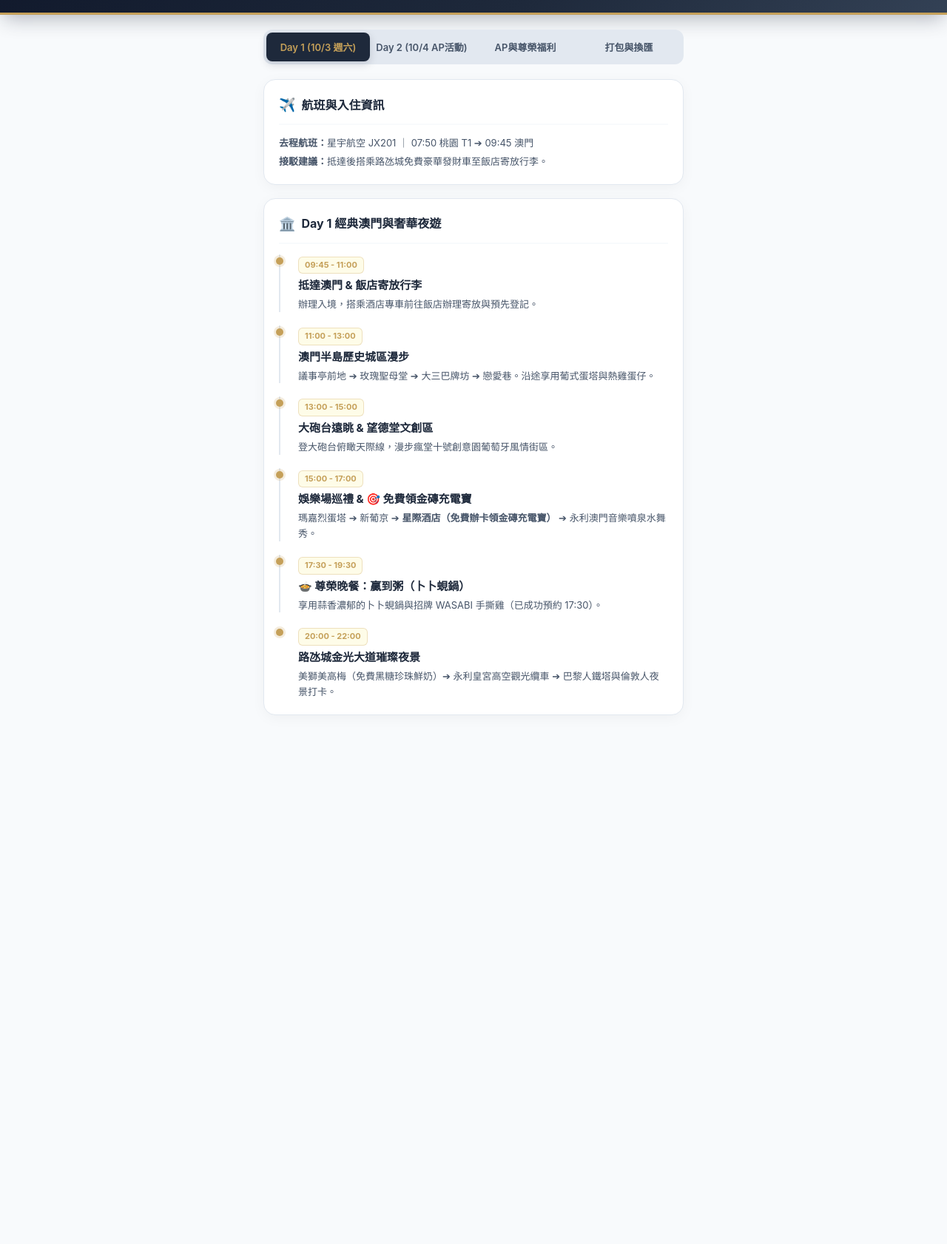
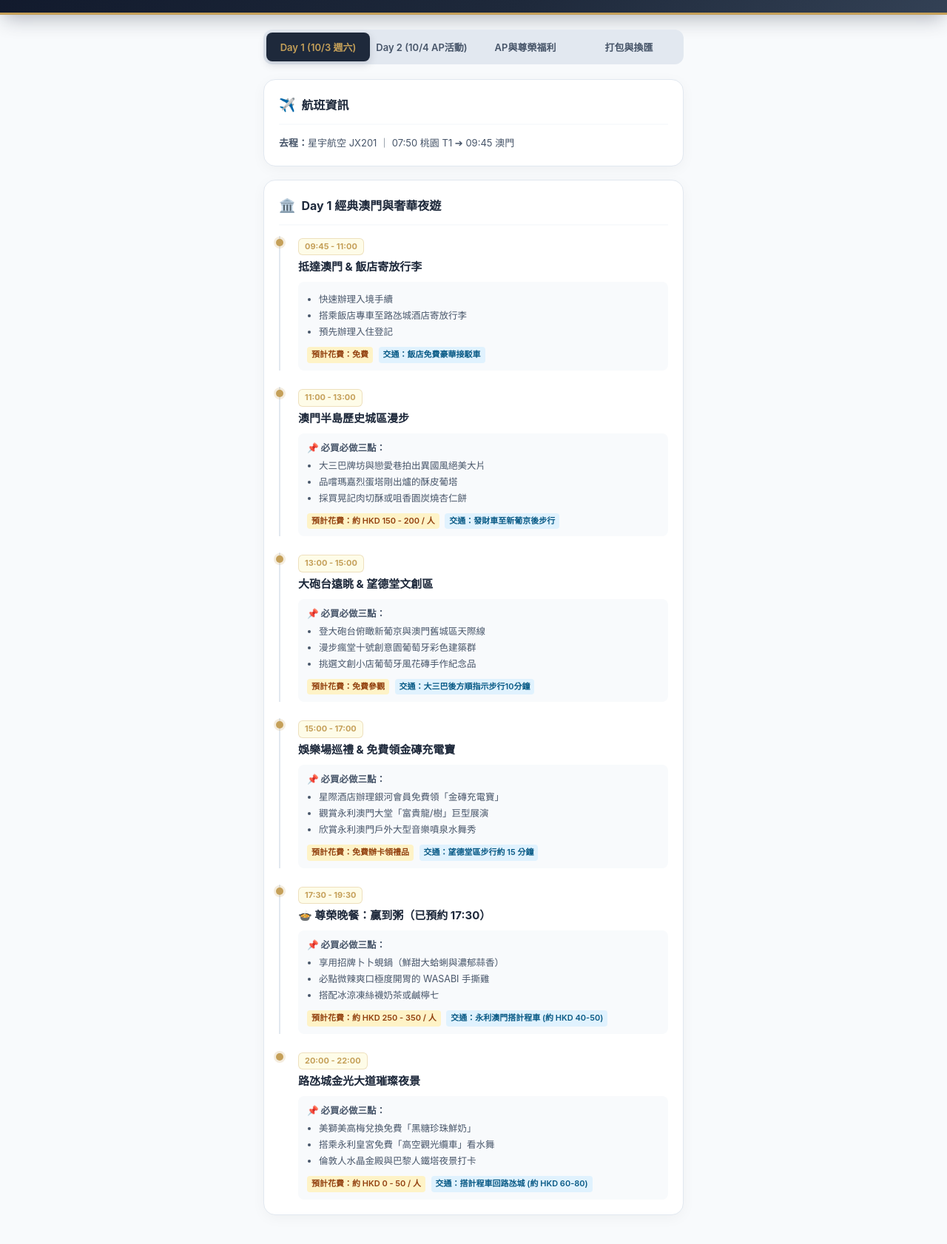
Before and after one commit to cicilia880321-tech/2026-macau-trip, a plain HTML site: page index.html in a window 1280 px wide. Shown: the part 160-1842 px from the top of the page at 74% size. Before the commit the page ends 1215 px from the top, so only its background shows below. Drawn offline with Linux system fonts and the light colour scheme.

Commit message:
Update index.html

```diff
--- a/index.html
+++ b/index.html
@@ -6,7 +6,6 @@
     <title>2026 澳門皇家極致快閃之旅 ｜ AP House Private Experience</title>
     <style>
         :root {
-            /* AP Royal Oak Inspired Palette */
             --bg-dark: #0f172a;
             --primary-blue: #1e293b;
             --ap-gold: #c5a059;
@@ -32,7 +31,6 @@
             padding-bottom: 50px;
         }
 
-        /* 頂部奢華 Banner */
         .header {
             background: linear-gradient(135deg, #0f172a 0%, #1e293b 60%, #334155 100%);
             color: white;
@@ -77,7 +75,6 @@
             padding: 20px 16px;
         }
 
-        /* 分頁切換鈕 */
         .nav-tabs {
             display: flex;
             background: #e2e8f0;
@@ -113,7 +110,6 @@
             display: block;
         }
 
-        /* 卡片設計 */
         .card {
             background: var(--card-bg);
             border-radius: 16px;
@@ -139,11 +135,10 @@
             font-size: 18px;
         }
 
-        /* 行程時間軸 */
         .timeline-item {
             position: relative;
             padding-left: 24px;
-            margin-bottom: 18px;
+            margin-bottom: 22px;
             border-left: 2px solid #e2e8f0;
         }
 
@@ -187,13 +182,37 @@
             color: var(--primary-blue);
         }
 
-        .item-desc {
-            font-size: 13px;
+        .detail-box {
+            background: #f8fafc;
+            border-radius: 8px;
+            padding: 10px 12px;
+            margin-top: 8px;
+            font-size: 12.5px;
             color: var(--text-sub);
-            margin-top: 3px;
         }
 
-        /* 亮點提要框 */
+        .detail-box ul {
+            padding-left: 16px;
+            margin: 4px 0;
+        }
+
+        .detail-box li {
+            margin-bottom: 2px;
+        }
+
+        .info-tag {
+            display: inline-block;
+            font-size: 11px;
+            font-weight: 600;
+            padding: 2px 6px;
+            border-radius: 4px;
+            margin-top: 6px;
+            margin-right: 4px;
+        }
+
+        .tag-cost { background: #fef3c7; color: #92400e; }
+        .tag-trans { background: #e0f2fe; color: #075985; }
+
         .highlight-box {
             background: #f8fafc;
             border-left: 4px solid var(--ap-gold);
@@ -209,7 +228,6 @@
             border-left: 4px solid #1e293b;
         }
 
-        /* 檢查清單 */
         .checklist-item {
             display: flex;
             align-items: center;
@@ -231,7 +249,6 @@
             cursor: pointer;
         }
 
-        /* 匯率計算器 */
         .calc-box {
             display: flex;
             gap: 10px;
@@ -284,42 +301,102 @@
         <!-- DAY 1 TAB -->
         <div id="d1" class="tab-content active">
             <div class="card">
-                <div class="card-title"><span class="icon">✈️</span> 航班與入住資訊</div>
-                <div class="item-desc"><strong>去程航班：</strong>星宇航空 JX201 ｜ 07:50 桃園 T1 ➔ 09:45 澳門</div>
-                <div class="item-desc" style="margin-top: 4px;"><strong>接駁建議：</strong>抵達後搭乘路氹城免費豪華發財車至飯店寄放行李。</div>
+                <div class="card-title"><span class="icon">✈️</span> 航班資訊</div>
+                <div style="font-size: 13px; color: var(--text-sub);">
+                    <strong>去程：</strong>星宇航空 JX201 ｜ 07:50 桃園 T1 ➔ 09:45 澳門
+                </div>
             </div>
 
             <div class="card">
                 <div class="card-title"><span class="icon">🏛️</span> Day 1 經典澳門與奢華夜遊</div>
+
                 <div class="timeline-item">
                     <span class="time-badge">09:45 - 11:00</span>
                     <div class="item-title">抵達澳門 & 飯店寄放行李</div>
-                    <div class="item-desc">辦理入境，搭乘酒店專車前往飯店辦理寄放與預先登記。</div>
+                    <div class="detail-box">
+                        <ul>
+                            <li>快速辦理入境手續</li>
+                            <li>搭乘飯店專車至路氹城酒店寄放行李</li>
+                            <li>預先辦理入住登記</li>
+                        </ul>
+                        <span class="info-tag tag-cost">預計花費：免費</span>
+                        <span class="info-tag tag-trans">交通：飯店免費豪華接駁車</span>
+                    </div>
                 </div>
+
                 <div class="timeline-item">
                     <span class="time-badge">11:00 - 13:00</span>
                     <div class="item-title">澳門半島歷史城區漫步</div>
-                    <div class="item-desc">議事亭前地 ➔ 玫瑰聖母堂 ➔ 大三巴牌坊 ➔ 戀愛巷。沿途享用葡式蛋塔與熱雞蛋仔。</div>
+                    <div class="detail-box">
+                        <strong>📌 必買必做三點：</strong>
+                        <ul>
+                            <li>大三巴牌坊與戀愛巷拍出異國風絕美大片</li>
+                            <li>品嚐瑪嘉烈蛋塔剛出爐的酥皮葡塔</li>
+                            <li>採買晃記肉切酥或咀香園炭燒杏仁餅</li>
+                        </ul>
+                        <span class="info-tag tag-cost">預計花費：約 HKD 150 - 200 / 人</span>
+                        <span class="info-tag tag-trans">交通：發財車至新葡京後步行</span>
+                    </div>
                 </div>
+
                 <div class="timeline-item">
                     <span class="time-badge">13:00 - 15:00</span>
                     <div class="item-title">大砲台遠眺 & 望德堂文創區</div>
-                    <div class="item-desc">登大砲台俯瞰天際線，漫步瘋堂十號創意園葡萄牙風情街區。</div>
+                    <div class="detail-box">
+                        <strong>📌 必買必做三點：</strong>
+                        <ul>
+                            <li>登大砲台俯瞰新葡京與澳門舊城區天際線</li>
+                            <li>漫步瘋堂十號創意園葡萄牙彩色建築群</li>
+                            <li>挑選文創小店葡萄牙風花磚手作紀念品</li>
+                        </ul>
+                        <span class="info-tag tag-cost">預計花費：免費參觀</span>
+                        <span class="info-tag tag-trans">交通：大三巴後方順指示步行10分鐘</span>
+                    </div>
                 </div>
+
                 <div class="timeline-item">
                     <span class="time-badge">15:00 - 17:00</span>
-                    <div class="item-title">娛樂場巡禮 & 🎯 免費領金磚充電寶</div>
-                    <div class="item-desc">瑪嘉烈蛋塔 ➔ 新葡京 ➔ <strong>星際酒店（免費辦卡領金磚充電寶）</strong> ➔ 永利澳門音樂噴泉水舞秀。</div>
+                    <div class="item-title">娛樂場巡禮 & 免費領金磚充電寶</div>
+                    <div class="detail-box">
+                        <strong>📌 必買必做三點：</strong>
+                        <ul>
+                            <li>星際酒店辦理銀河會員免費領「金磚充電寶」</li>
+                            <li>觀賞永利澳門大堂「富貴龍/樹」巨型展演</li>
+                            <li>欣賞永利澳門戶外大型音樂噴泉水舞秀</li>
+                        </ul>
+                        <span class="info-tag tag-cost">預計花費：免費辦卡領禮品</span>
+                        <span class="info-tag tag-trans">交通：望德堂區步行約 15 分鐘</span>
+                    </div>
                 </div>
+
                 <div class="timeline-item">
                     <span class="time-badge">17:30 - 19:30</span>
-                    <div class="item-title">🍲 尊榮晚餐：贏到粥（卜卜蜆鍋）</div>
-                    <div class="item-desc">享用蒜香濃郁的卜卜蜆鍋與招牌 WASABI 手撕雞（已成功預約 17:30）。</div>
+                    <div class="item-title">🍲 尊榮晚餐：贏到粥（已預約 17:30）</div>
+                    <div class="detail-box">
+                        <strong>📌 必買必做三點：</strong>
+                        <ul>
+                            <li>享用招牌卜卜蜆鍋（鮮甜大蛤蜊與濃郁蒜香）</li>
+                            <li>必點微辣爽口極度開胃的 WASABI 手撕雞</li>
+                            <li>搭配冰涼凍絲襪奶茶或鹹檸七</li>
+                        </ul>
+                        <span class="info-tag tag-cost">預計花費：約 HKD 250 - 350 / 人</span>
+                        <span class="info-tag tag-trans">交通：永利澳門搭計程車 (約 HKD 40-50)</span>
+                    </div>
                 </div>
+
                 <div class="timeline-item">
                     <span class="time-badge">20:00 - 22:00</span>
                     <div class="item-title">路氹城金光大道璀璨夜景</div>
-                    <div class="item-desc">美獅美高梅（免費黑糖珍珠鮮奶）➔ 永利皇宮高空觀光纜車 ➔ 巴黎人鐵塔與倫敦人夜景打卡。</div>
+                    <div class="detail-box">
+                        <strong>📌 必買必做三點：</strong>
+                        <ul>
+                            <li>美獅美高梅兌換免費「黑糖珍珠鮮奶」</li>
+                            <li>搭乘永利皇宮免費「高空觀光纜車」看水舞</li>
+                            <li>倫敦人水晶金殿與巴黎人鐵塔夜景打卡</li>
+                        </ul>
+                        <span class="info-tag tag-cost">預計花費：約 HKD 0 - 50 / 人</span>
+                        <span class="info-tag tag-trans">交通：搭計程車回路氹城 (約 HKD 60-80)</span>
+                    </div>
                 </div>
             </div>
         </div>
@@ -327,36 +404,73 @@
         <!-- DAY 2 TAB -->
         <div id="d2" class="tab-content">
             <div class="card">
-                <div class="card-title"><span class="icon">✈️</span> 回程航班資訊</div>
-                <div class="item-desc"><strong>回程航班：</strong>星宇航空 JX206 ｜ 20:50 澳門 ➔ 22:40 桃園 T1</div>
+                <div class="card-title"><span class="icon">✈️</span> 航班資訊</div>
+                <div style="font-size: 13px; color: var(--text-sub);">
+                    <strong>回程：</strong>星宇航空 JX206 ｜ 20:50 澳門 ➔ 22:40 桃園 T1
+                </div>
             </div>
 
             <div class="card">
                 <div class="card-title"><span class="icon">👑</span> Day 2 AP House 尊榮體驗與品味漫遊</div>
+
                 <div class="timeline-item ap-highlight">
-                    <span class="time-badge" style="background:#fef2f2; color:#dc2626; border-color:#fca5a5;">09:30 - 10:00</span>
-                    <div class="item-title">前往 AP House Macau</div>
-                    <div class="item-desc">抵達四季名店 1F (Shop 1040a)，準備參加 AP 品牌活動。</div>
+                    <span class="time-badge" style="background:#fef2f2; color:#dc2626; border-color:#fca5a5;">09:30 - 13:00</span>
+                    <div class="item-title">⌚ AP House Macau 尊榮體驗</div>
+                    <div class="detail-box">
+                        <strong>📌 必買必做三點：</strong>
+                        <ul>
+                            <li>享 AP House 私人沙龍頂級 VIP 服務與特調茶點</li>
+                            <li>鑑賞皇家橡樹 (Royal Oak) 頂級複雜功能腕錶</li>
+                            <li>與品牌專家深入交流獨立製錶工藝美學</li>
+                        </ul>
+                        <span class="info-tag tag-cost">預計花費：VIP 邀約活動</span>
+                        <span class="info-tag tag-trans">交通：四季名店 1F (Shop 1040a) 步行即達</span>
+                    </div>
                 </div>
-                <div class="timeline-item ap-highlight">
-                    <span class="time-badge" style="background:#fef2f2; color:#dc2626; border-color:#fca5a5;">10:00 - 13:00</span>
-                    <div class="item-title">⌚ Audemars Piguet 活動體驗</div>
-                    <div class="item-desc">專屬 AP House 鑑賞活動、VIP 沙龍交流與頂級鐘錶工藝體驗。</div>
-                </div>
+
                 <div class="timeline-item">
                     <span class="time-badge">13:00 - 14:30</span>
-                    <div class="item-title">四季名店連廊 & 🎯 巴黎人小王子展</div>
-                    <div class="item-desc">威尼斯人藍天運河 ➔ 巴黎人購物中心（小王子特展打卡）➔ 倫敦人水晶金殿。</div>
+                    <div class="item-title">四季名店連廊 & 巴黎人小王子展</div>
+                    <div class="detail-box">
+                        <strong>📌 必買必做三點：</strong>
+                        <ul>
+                            <li>打卡巴黎人購物中心「小王子特展」與經典大廳</li>
+                            <li>漫步威尼斯人運河欣賞貢多拉船夫吟唱</li>
+                            <li>倫敦人 1:1 復刻大本鐘與皇家大廳拍照</li>
+                        </ul>
+                        <span class="info-tag tag-cost">預計花費：免費參觀</span>
+                        <span class="info-tag tag-trans">交通：全程走室內冷氣天橋連廊步行</span>
+                    </div>
                 </div>
+
                 <div class="timeline-item">
                     <span class="time-badge">14:30 - 17:00</span>
                     <div class="item-title">官也街風情漫步 & 伴手禮采買</div>
-                    <div class="item-desc">龍環葡韻蒂芬妮綠 Villa ➔ 官也街享用大利來記豬扒包、芒果糯米糍 ➔ 採買晃記肉切酥與咀香園杏仁餅。</div>
+                    <div class="detail-box">
+                        <strong>📌 必買必做三點：</strong>
+                        <ul>
+                            <li>漫步「龍環葡韻」Tiffany 綠葡萄牙 Villa 建築群</li>
+                            <li>品嚐大利來記現做豬扒包與長洲芒果糯米糍</li>
+                            <li>採買最後伴手禮（安德魯蛋塔、英記餅家）</li>
+                        </ul>
+                        <span class="info-tag tag-cost">預計花費：約 HKD 150 - 250 / 人</span>
+                        <span class="info-tag tag-trans">交通：威尼斯人走自動步行系統10分鐘</span>
+                    </div>
                 </div>
+
                 <div class="timeline-item">
                     <span class="time-badge">17:00 - 18:00</span>
                     <div class="item-title">取行李 & 前往澳門機場</div>
-                    <div class="item-desc">返回飯店取行李，搭乘專車前往機場辦理報到與免稅購物。</div>
+                    <div class="detail-box">
+                        <strong>📌 必買必做三點：</strong>
+                        <ul>
+                            <li>返回飯店取寄放行李並整理戰利品</li>
+                            <li>搭專車前往機場辦理報到與託運</li>
+                            <li>於機場免稅店享受最後購物或貴賓室休息</li>
+                        </ul>
+                        <span class="info-tag tag-cost">預計花費：視免稅購物而定</span>
+                        <span class="info-tag tag-trans">交通：搭計程車前往機場 (約 HKD 40-60)</span>
+                    </div>
                 </div>
             </div>
         </div>
@@ -365,9 +479,9 @@
         <div id="perks" class="tab-content">
             <div class="card">
                 <div class="card-title"><span class="icon">👗</span> AP House Dress Code 穿搭提案</div>
-                <div class="item-desc"><strong>主題風格：</strong>Smart Casual / Elevated Luxury</div>
+                <div style="font-size: 13px; color: var(--text-sub);"><strong>主題風格：</strong>Smart Casual / Elevated Luxury</div>
                 <div class="highlight-box ap-theme">
-                    • <strong>下身：</strong>剪裁俐落的西裝寬褲、高腰布褲或高雅長裙（兩天通用）<br>
+                    • <strong>下身：</strong>剪裁俐落西裝寬褲、高腰布褲或高雅長裙<br>
                     • <strong>上衣：</strong>質感襯衫、細針織衫或簡約洋裝，搭配薄西裝外套<br>
                     • <strong>鞋款：</strong>精緻平底鞋、樂福鞋或極簡小白鞋（兼顧舒適與正式感）
                 </div>
@@ -375,16 +489,16 @@
 
             <div class="card">
                 <div class="card-title"><span class="icon">🎁</span> 星際酒店免費【金磚充電寶】攻略</div>
-                <div class="item-desc"><strong>地點：</strong>澳門星際酒店（澳門半島）</div>
-                <div class="item-desc"><strong>方式：</strong>攜帶護照正本至娛樂場會員服務櫃檯，免費辦理「銀河尊尚會會員卡」。</div>
+                <div style="font-size: 13px; color: var(--text-sub);"><strong>地點：</strong>澳門星際酒店（澳門半島）</div>
+                <div style="font-size: 13px; color: var(--text-sub); margin-top:4px;"><strong>方式：</strong>攜護照正本至娛樂場櫃檯免費辦「銀河尊尚會會員卡」。</div>
                 <div class="highlight-box">💡 現場核對身分無誤後，即可免費獲贈精美【金磚充電寶】一份！</div>
             </div>
 
             <div class="card">
                 <div class="card-title"><span class="icon">🍲</span> 贏到粥預約確認</div>
-                <div class="item-desc"><strong>預約時間：</strong>2026/10/03 (週週六) 17:30</div>
-                <div class="item-desc"><strong>地址：</strong>澳門下環河邊新街278號豐順新邨第3座地下M,K號舖</div>
-                <div class="item-desc"><strong>推薦必點：</strong>卜卜蜆鍋、WASABI手撕雞、凍絲襪奶茶</div>
+                <div style="font-size: 13px; color: var(--text-sub);"><strong>預約時間：</strong>2026/10/03 (週六) 17:30</div>
+                <div style="font-size: 13px; color: var(--text-sub); margin-top:4px;"><strong>地址：</strong>澳門下環河邊新街278號豐順新邨第3座地下M,K號舖</div>
+                <div style="font-size: 13px; color: var(--text-sub); margin-top:4px;"><strong>推薦必點：</strong>卜卜蜆鍋、WASABI手撕雞、凍絲襪奶茶</div>
             </div>
         </div>
 
```
